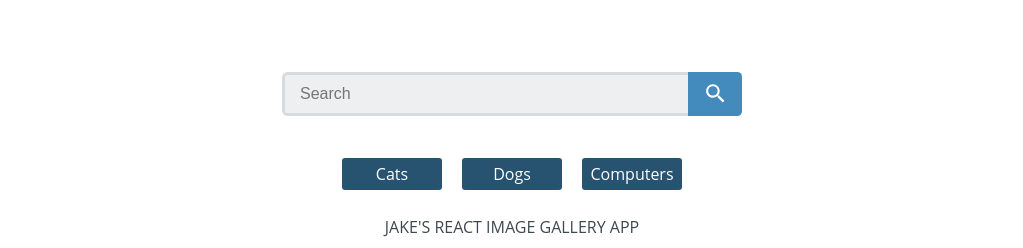
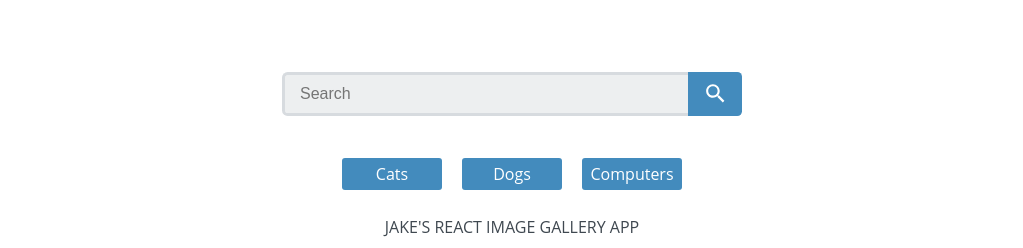
Before and after one commit to JacobKnecht/gallery-app, a React (Create React App) app: page / in a window 1280 px wide. Shown: the top 248 px of the page, without its empty margins (128-1151 px from the left). Built offline with nearby package versions, Linux system fonts and the light colour scheme.

Commit message:
modified paths in NavLink components

```diff
--- a/src/components/Nav.js
+++ b/src/components/Nav.js
@@ -1,5 +1,5 @@
 import React, { Component } from 'react';
-import { NavLink } from 'react-router-dom';
+import { Route, NavLink } from 'react-router-dom';
 
 class Nav extends Component {
   //Purpose: render navigation menu
@@ -10,10 +10,11 @@
     return (
       <nav className="main-nav">
         <ul>
-          <li><NavLink to="#">Cats</NavLink></li>
-          <li><NavLink to="#">Dogs</NavLink></li>
-          <li><NavLink to="#">Computers</NavLink></li>
+          <li><NavLink to="/cats">Cats</NavLink></li>
+          <li><NavLink to="/dogs">Dogs</NavLink></li>
+          <li><NavLink to="/computers">Computers</NavLink></li>
         </ul>
+
       </nav>
     );
   }
```
